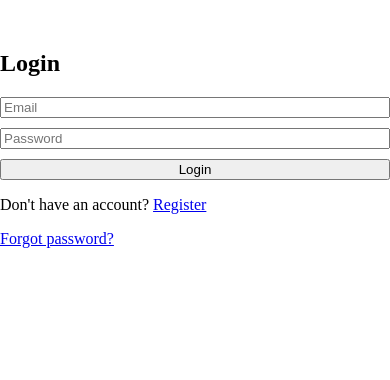
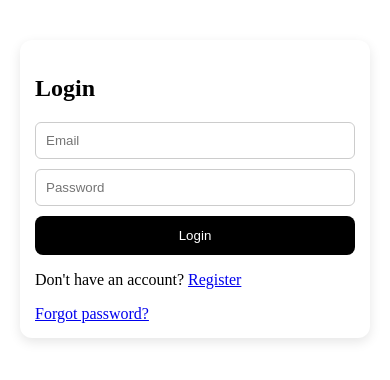
Before and after one commit to klrcinit/Webtech-food-delivery, an Angular app: page /customer/login in a window 390 px wide. Shown: the top 380 px of the page. Built offline with nearby package versions, Linux system fonts and the light colour scheme.

Commit message:
Enhance authentication and UI: improve login/register pages, forgot password flow, restaurant detail view and interceptor handling

```diff
--- a/src/app/customer/pages/login/forgot-password/forgot-password.css
+++ b/src/app/customer/pages/login/forgot-password/forgot-password.css
@@ -1,8 +1,43 @@
-input {
-  display:block;
-  margin:10px 0;
+/* CONTAINER */
+.auth-container {
+  display: flex;
+  justify-content: center;
+  padding: 20px;
 }
 
+/* CARD */
+.auth-card {
+  width: 100%;
+  max-width: 400px;
+  padding: 20px;
+  background: white;
+  border-radius: 12px;
+  box-shadow: 0 4px 12px rgba(0,0,0,0.1);
+}
+
+/* INPUTS */
+input {
+  width: 100%;
+  padding: 10px;
+  margin: 10px 0;
+  border-radius: 6px;
+  border: 1px solid #ccc;
+}
+
+/* BUTTON */
 button {
-  padding:6px 12px;
+  width: 100%;
+  padding: 12px;
+  background: black;
+  color: white;
+  border: none;
+  border-radius: 8px;
+  cursor: pointer;
 }
+
+/* MOBILE */
+@media (max-width: 480px) {
+  .auth-card {
+    padding: 15px;
+  }
+}
--- a/src/app/customer/pages/login/forgot-password/forgot-password.html
+++ b/src/app/customer/pages/login/forgot-password/forgot-password.html
@@ -1,3 +1,6 @@
+<div class="auth-container">
+  <div class="auth-card">
+
 <h2>Reset Password</h2>
 
 <input
@@ -17,3 +20,6 @@
 </button>
 
 <p>{{ message }}</p>
+
+  </div>
+</div>
--- a/src/app/customer/pages/login/login.css
+++ b/src/app/customer/pages/login/login.css
@@ -0,0 +1,51 @@
+/* CONTAINER */
+.auth-container {
+  display: flex;
+  justify-content: center;
+  padding: 20px;
+}
+
+/* CARD */
+.auth-card {
+  width: 100%;
+  max-width: 400px;
+  padding: 20px;
+  margin-top: 50px;
+  background: white;
+  border-radius: 12px;
+  box-shadow: 0 4px 12px rgba(0,0,0,0.1);
+}
+
+/* INPUT */
+input {
+  width: 100%;
+  padding: 10px;
+  margin-bottom: 10px;
+  border-radius: 6px;
+  border: 1px solid #ccc;
+}
+
+/* BUTTON */
+button {
+  width: 100%;
+  padding: 12px;
+  background: black;
+  color: white;
+  border: none;
+  border-radius: 8px;
+  cursor: pointer;
+}
+
+/* ERROR */
+.error {
+  color: red;
+  margin-top: 10px;
+}
+
+/* MOBILE */
+@media (max-width: 480px) {
+  .auth-card {
+    padding: 15px;
+    margin-top: 20px;
+  }
+}
--- a/src/app/customer/pages/login/login.html
+++ b/src/app/customer/pages/login/login.html
@@ -1,4 +1,5 @@
-<div style="max-width:400px; margin:50px auto">
+<div class="auth-container">
+  <div class="auth-card">
 
   <h2>Login</h2>
 
@@ -7,7 +8,6 @@
     type="email"
     placeholder="Email"
     [(ngModel)]="email"
-    style="width:100%; margin-bottom:10px"
   />
 
   <input
@@ -15,15 +15,14 @@
     type="password"
     placeholder="Password"
     [(ngModel)]="password"
-    style="width:100%; margin-bottom:10px"
   />
 
-  <button type="button" (click)="login()" style="width:100%">
+  <button type="button" (click)="login()">
     Login
   </button>
 
-  <div style="color:red; margin-top:10px" *ngIf="errorMessage">
-    ⚠ {{ errorMessage }}
+    <div class="error" *ngIf="errorMessage">
+      ⚠ {{ errorMessage }}
   </div>
 
   <p>
@@ -34,3 +33,4 @@
   <a routerLink="/customer/forgot-password">Forgot password?</a>
 
 </div>
+</div>
--- a/src/app/customer/pages/register/register.css
+++ b/src/app/customer/pages/register/register.css
@@ -25,6 +25,10 @@ input {
   top: 50%;
   transform: translateY(-50%);
   cursor: pointer;
+}
+
+.password-wrapper input {
+  padding-right: 40px;
 }
 
 /* Button */
@@ -89,3 +93,43 @@ small {
     max-width: 700px;
   }
 }
+
+.message {
+  margin-top: 10px;
+}
+
+.message.success {
+  color: green;
+}
+
+.message.error {
+  color: red;
+}
+
+.margin-top-small {
+  margin-top: 5px;
+}
+.margin-top-medium {
+  margin-top: 8px;
+}
+
+.password-bar {
+  height: 6px;
+  border-radius: 4px;
+}
+
+.password-bar-bg {
+  background: #eee;
+}
+
+.password-weak {
+  color: red;
+}
+
+.password-medium {
+  color: orange;
+}
+
+.password-strong {
+  color: green;
+}
--- a/src/app/customer/pages/register/register.html
+++ b/src/app/customer/pages/register/register.html
@@ -12,7 +12,7 @@
   />
 
   <div *ngIf="emailRef.invalid && (emailRef.touched || emailRef.dirty)"
-       style="color:red; font-size:12px;">
+       class="error-text">
     Please enter a valid email
   </div>
 
@@ -21,14 +21,12 @@
       <input [type]="showPassword ? 'text' : 'password'"
              [(ngModel)]="password"
              (input)="passwordStrength = getPasswordStrength(password)"
-             style="padding-right:40px;">
+             >
 
       <span (click)="showPassword = !showPassword"
-            style="position:absolute; right:10px; top:50%;
-               transform:translateY(-50%);
-               cursor:pointer;">
-    👁️
-  </span>
+            class="eye-icon">
+  👁️
+</span>
     </div>
 
       <label>Confirm password</label><br>
@@ -39,7 +37,7 @@
   ? (password === confirmPassword ? '2px solid green' : '2px solid red')
   : '1px solid #ccc'">
 
-      <div *ngIf="confirmPassword" style="margin-top:5px;">
+      <div *ngIf="confirmPassword" class="margin-top-small">
         <small [style.color]="
             password === confirmPassword ? 'green' : 'red'">
 
@@ -50,29 +48,29 @@
         </small>
     </div>
 
-    <div *ngIf="password" style="margin-top:8px;">
+    <div *ngIf="password" class="margin-top-medium">
 
-      <div style="height:6px; border-radius:4px; background:#eee;">
-        <div [style.width]="
+      <div class="password-bar password-bar-bg">
+        <div class="password-bar"
+             [style.width]="
          passwordStrength === 'Weak' ? '33%' :
          passwordStrength === 'Medium' ? '66%' : '100%'"
              [style.background]="
          passwordStrength === 'Weak' ? 'red' :
-         passwordStrength === 'Medium' ? 'orange' : 'green'"
-             style="height:6px; border-radius:4px;">
+         passwordStrength === 'Medium' ? 'orange' : 'green'">
         </div>
       </div>
 
       <small>
-    <span *ngIf="passwordStrength === 'Weak'" style="color:red;">
+    <span *ngIf="passwordStrength === 'Weak'" class="password-weak">
       Weak – add number or symbol
     </span>
 
-        <span *ngIf="passwordStrength === 'Medium'" style="color:orange;">
+        <span *ngIf="passwordStrength === 'Medium'" class="password-medium">
       Medium – good but can improve
     </span>
 
-        <span *ngIf="passwordStrength === 'Strong'" style="color:green;">
+        <span *ngIf="passwordStrength === 'Strong'" class="password-strong">
       Strong password
     </span>
       </small>
@@ -93,7 +91,9 @@
   </button>
 
   <div *ngIf="errorMessage"
-       [style.color]="errorMessage.includes('successful') ? 'green' : 'red'">
+       class="message"
+       [class.success]="errorMessage.includes('successful')"
+       [class.error]="!errorMessage.includes('successful')">
     {{ errorMessage }}
   </div>
 
--- a/src/app/customer/pages/restaurant-detail/restaurant-detail.css
+++ b/src/app/customer/pages/restaurant-detail/restaurant-detail.css
@@ -0,0 +1,136 @@
+.page-container {
+  padding: 20px;
+}
+
+.restaurant-detail {
+  max-width: 800px;
+  margin: 0 auto;
+}
+
+.restaurant-detail img {
+  width: 100%;
+  border-radius: 12px;
+  margin-bottom: 15px;
+}
+
+@media (max-width: 480px) {
+  .restaurant-detail {
+    padding: 10px;
+  }
+
+  .dish-row {
+    display: flex;
+    justify-content: space-between;
+    gap: 10px;
+  }
+
+  /* MOBILE  */
+  @media (max-width: 600px) {
+    .dish-row {
+      flex-direction: column;
+      align-items: flex-start;
+    }
+  }
+
+  .dish-row button {
+    margin-top: 5px;
+  }
+
+  /* MOBILE */
+  @media (max-width: 600px) {
+    .dish-row button {
+      width: 100%;
+    }
+  }
+
+  .review-textarea {
+    width: 100%;
+    min-height: 80px;
+    padding: 10px;
+    border-radius: 8px;
+    border: 1px solid #ccc;
+  }
+
+  /* ===== DISH CARD ===== */
+  .dish-card {
+    border: 1px solid #eee;
+    border-radius: 10px;
+    padding: 15px;
+    margin-bottom: 15px;
+  }
+
+  /* Dish meta (rating, reviews) */
+  .dish-meta {
+    font-size: 13px;
+    color: #777;
+  }
+
+  /* Buttons */
+  .rate-btn {
+    background: none;
+    border: none;
+    color: #666;
+    cursor: pointer;
+    font-size: 13px;
+  }
+
+  .submit-btn {
+    margin-left: 10px;
+  }
+
+  .review-btn {
+    margin-top: 20px;
+    padding: 8px 12px;
+  }
+
+  /* Rating container */
+  .rating-container {
+    font-size: 24px;
+    cursor: pointer;
+  }
+
+  /* Stars */
+  .star.small {
+    font-size: 22px;
+    cursor: pointer;
+  }
+
+  .star.large {
+    font-size: 28px;
+    cursor: pointer;
+  }
+
+  .star.review {
+    font-size: 18px;
+    color: #FFC107;
+  }
+
+  /* Review form */
+  .review-form {
+    margin-top: 15px;
+    margin-bottom: 20px;
+  }
+
+  /* Review card */
+  .review-card {
+    border: 1px solid #eee;
+    padding: 12px;
+    margin-bottom: 10px;
+    border-radius: 6px;
+    background: #fafafa;
+  }
+
+  .review-date {
+    color: #777;
+  }
+}
+
+@media (max-width: 600px) {
+  .dish-card {
+    padding: 12px;
+  }
+
+  .review-card {
+    padding: 10px;
+  }
+}
--- a/src/app/interceptors/auth.interceptor.ts
+++ b/src/app/interceptors/auth.interceptor.ts
@@ -45,7 +45,7 @@ export class AuthInterceptor implements HttpInterceptor {
 
     return next.handle(request).pipe(
       catchError((error) => {
-        if (error.status === 401 && !req.url.includes('/password')) {
+        if ((error.status === 401 || error.status === 403) && !req.url.includes('/password')) {
           localStorage.removeItem("token");
           this.router.navigate(['/customer/login']);
         }
```
Also changed, not shown: src/app/customer/pages/restaurant-detail/restaurant-detail.html (+20 -28 lines).
